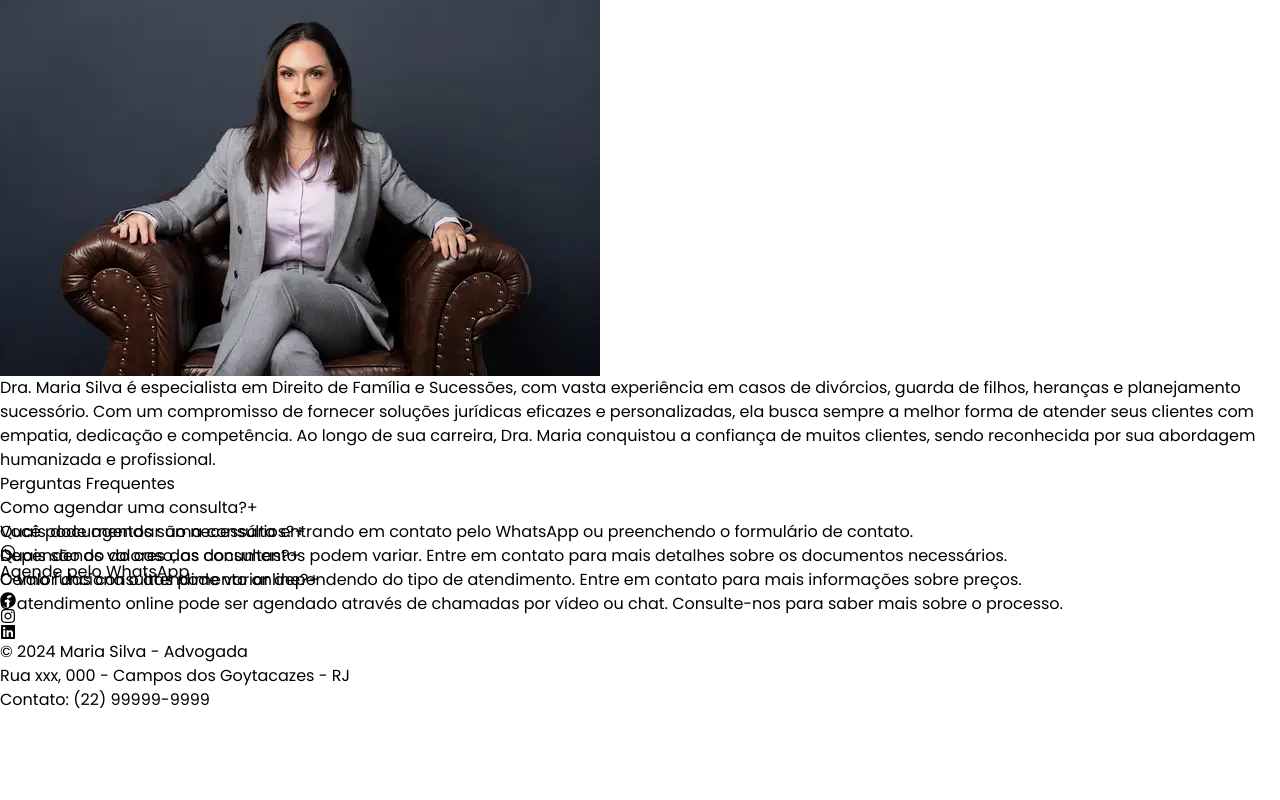
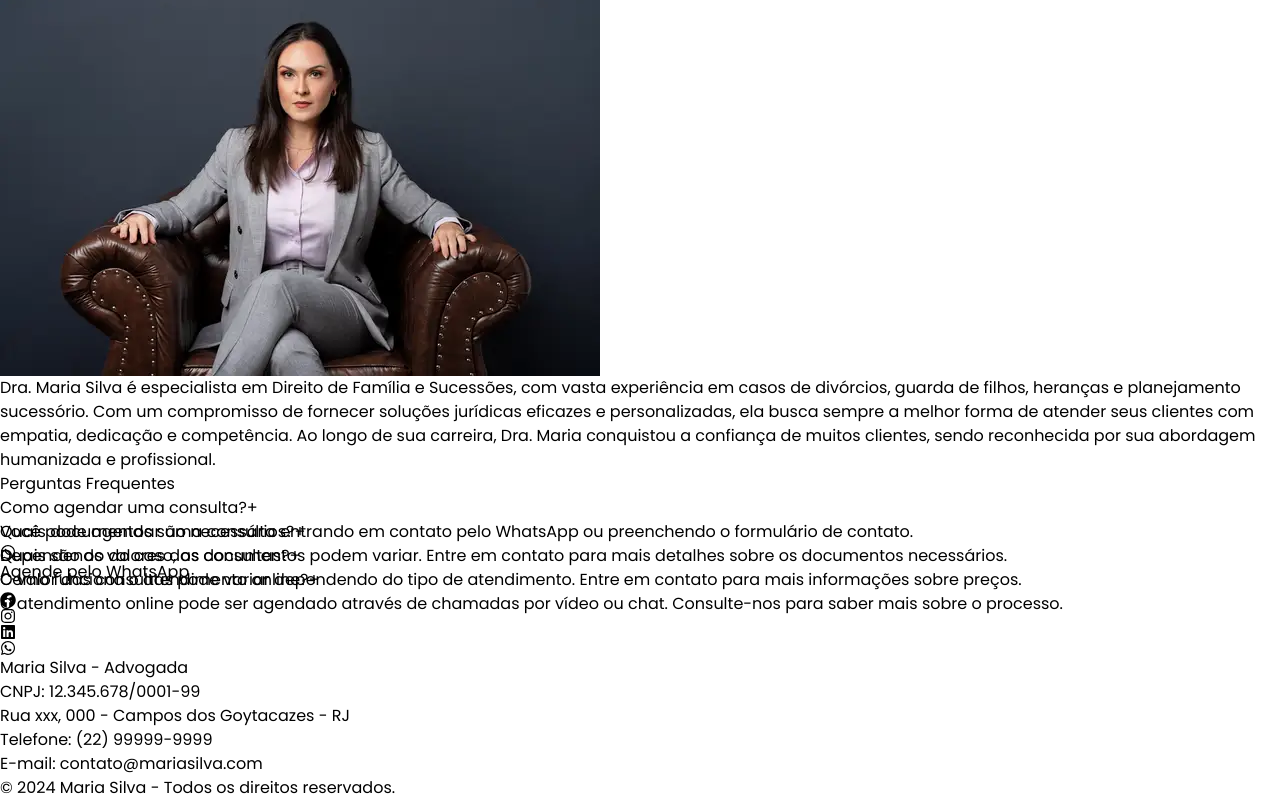
Before and after one commit to CaioAlexandre01/advgtheme001, a React (Vite) app: page / in a window 1280 px wide. Shown: the part 1354-2154 px from the top of the page. Before the commit the page ends 2066 px from the top, so only its background shows below. Built offline with nearby package versions, Linux system fonts and the light colour scheme.

Commit message:
fixed footer

```diff
--- a/src/App.jsx
+++ b/src/App.jsx
@@ -219,24 +219,40 @@ function App() {
           </div>
         </section>
 
-        <footer className="bg-[#171D29] py-8">
-          <div className="flex justify-center gap-8 mb-4">
+        <footer className="bg-[#171D29] py-16">
+  <div className="container mx-auto px-4 text-center">
+    {/* Redes Sociais */}
+    <div className="flex justify-center gap-8 mb-8">
       <a href="https://www.facebook.com" className="text-blue-500 hover:text-blue-700 transition duration-300">
-              <FaFacebook className="text-3xl" />
+        <FaFacebook className="text-4xl" />
       </a>
       <a href="https://www.instagram.com" className="text-pink-500 hover:text-pink-700 transition duration-300">
-              <FaInstagram className="text-3xl" />
+        <FaInstagram className="text-4xl" />
       </a>
       <a href="https://www.linkedin.com" className="text-blue-600 hover:text-blue-800 transition duration-300">
-              <FaLinkedin className="text-3xl" />
+        <FaLinkedin className="text-4xl" />
+      </a>
+      <a href="https://wa.me/1234567890" className="text-green-500 hover:text-green-700 transition duration-300">
+        <FaWhatsapp className="text-4xl" />
       </a>
     </div>
-          <div className="container mx-auto px-4 text-center">
-            <p className="text-lg text-gray-400">© 2024 Maria Silva - Advogada</p>
-            <p className="text-sm text-gray-500">Rua xxx, 000 - Campos dos Goytacazes - RJ</p>
-            <p className="text-sm text-gray-500">Contato: (22) 99999-9999</p>
+
+    {/* Informações da Empresa */}
+    <div className="text-gray-400 mb-6">
+      <p className="text-lg font-semibold">Maria Silva - Advogada</p>
+      <p className="text-sm">CNPJ: 12.345.678/0001-99</p>
+      <p className="text-sm">Rua xxx, 000 - Campos dos Goytacazes - RJ</p>
+      <p className="text-sm">Telefone: (22) 99999-9999</p>
+      <p className="text-sm">E-mail: contato@mariasilva.com</p>
+    </div>
+
+    {/* Direitos Autorais */}
+    <div className="text-sm text-gray-500">
+      <p>© 2024 Maria Silva - Todos os direitos reservados.</p>
+    </div>
   </div>
 </footer>
+
       </div>
     </div>
   );
```
Lines whose indentation alone changed are shown as unchanged.
